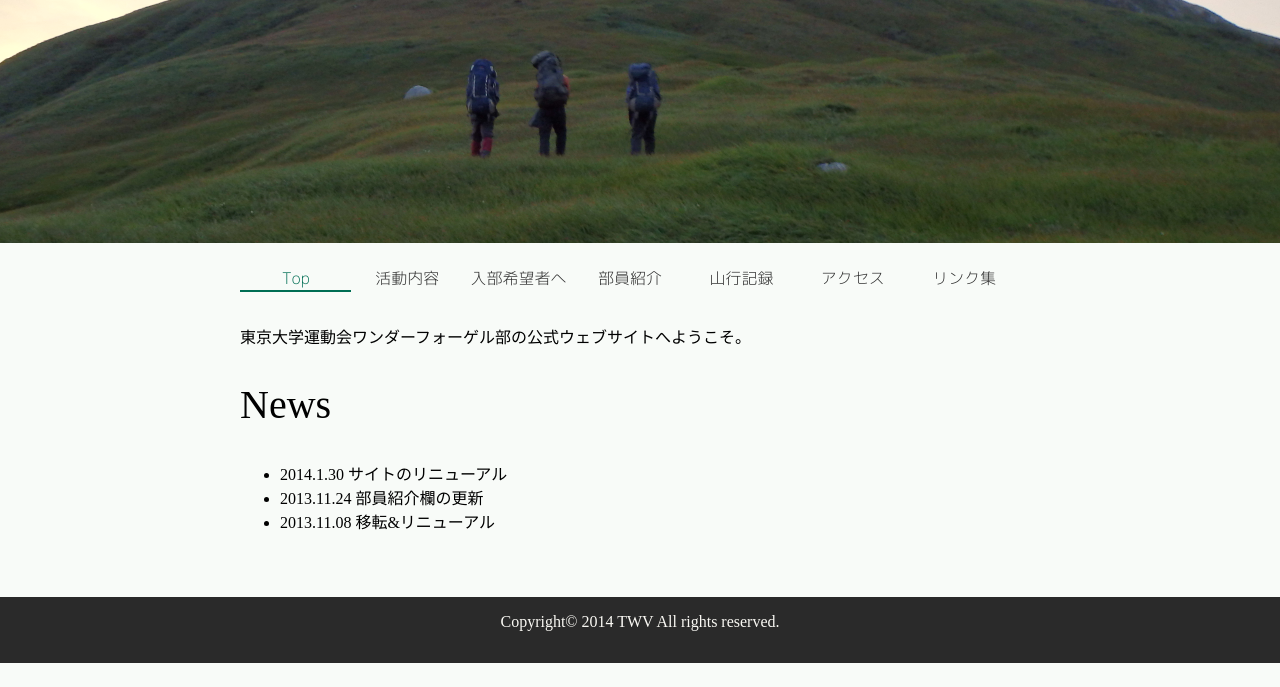
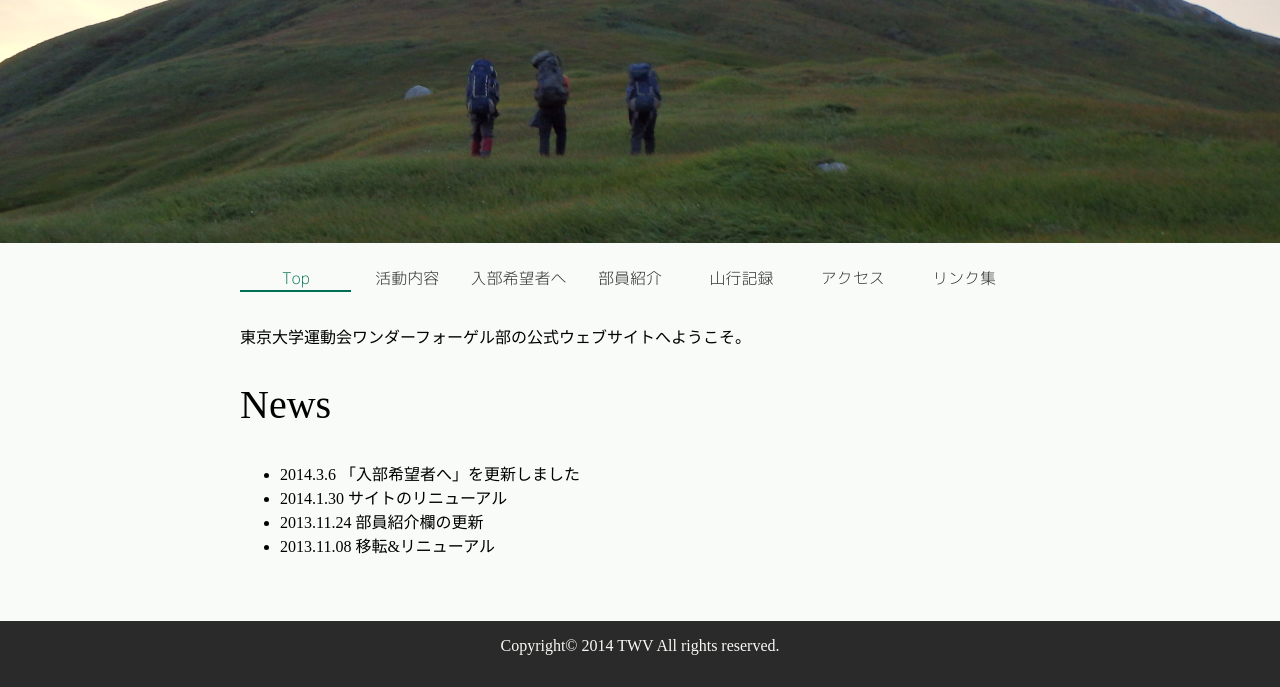
Before and after one commit to zeptometer/TWV, a plain HTML site: page index.html in a window 1280 px wide. Shown: the part 357-1044 px from the top of the page. Before the commit the page ends 1020 px from the top, so only its background shows below. Drawn offline with Linux system fonts and the light colour scheme; files whose address does not match are found by name; a web font is replaced by a local one.

Commit message:
update changelog

```diff
--- a/index.html
+++ b/index.html
@@ -39,6 +39,7 @@
 
 	<h2>News</h2>
 	<ul>
+	  <li>2014.3.6 「入部希望者へ」を更新しました</li>
 	  <li>2014.1.30 サイトのリニューアル</li>
 	  <li>2013.11.24 部員紹介欄の更新</li>
 	  <li>2013.11.08 移転&amp;リニューアル</li>
```
